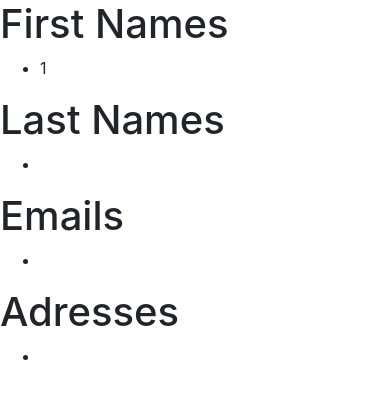
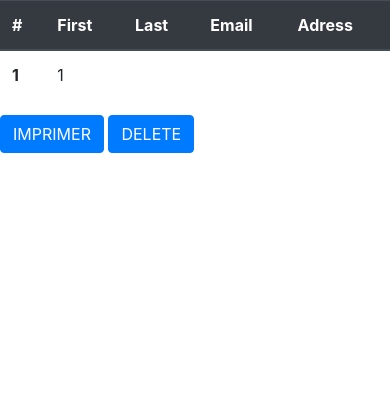
Before and after one commit to AKHRIFJaafar/Projet-3_Formulaire-Inscription, a PHP site: page /affichage.php?firstname=1 in a window 390 px wide. Shown: the top 399 px of the page. Run offline with PHP 8.4, Linux system fonts and the light colour scheme; data that the repository does not hold is empty.

Commit message:
Refactory code

```diff
--- a/Réalisation -Code Source/affichage.php
+++ b/Réalisation -Code Source/affichage.php
@@ -60,58 +60,59 @@ $_SESSION['adress'] =  $adress;
     <meta name="viewport" content="width=device-width, initial-scale=1.0">
     <title>Information</title>
     <link rel="stylesheet" href="https://stackpath.bootstrapcdn.com/bootstrap/4.3.1/css/bootstrap.min.css" integrity="sha384-ggOyR0iXCbMQv3Xipma34MD+dH/1fQ784/j6cY/iJTQUOhcWr7x9JvoRxT2MZw1T" crossorigin="anonymous">
+    <link rel="stylesheet" media="print" href="./css/print.css">
 </head>
 <body>
-    <div class="row">
-    <div class="col-md-3">
-<h1>First Names</h1>
-<ul>
-    <?php
+<table class="table">
+  <thead class="thead-dark">
+    <tr>
+      <th scope="col">#</th>
+      <th scope="col">First</th>
+      <th scope="col">Last</th>
+      <th scope="col">Email</th>
+      <th scope="col">Adress</th>
+    </tr>
+  </thead>
+  <tbody>
+    <tr>
+      <th scope="row">1</th>
+      <?php
         foreach ($firstname as $value) {
         ?>
-        <li><?php echo $value ?></li>
+        <td><?php echo $value ?></td>
         <?php
         }
     ?>
-</ul>
-</div>
-<div class="col-md-3">
-<h1>Last Names</h1>
-<ul>
-    <?php
+
+<?php
         foreach ($lastname as $value) {
         ?>
-        <li><?php echo $value ?></li>
+        <td><?php echo $value ?></td>
         <?php
         }
     ?>
-</ul>
-</div>
-<div class="col-md-3">
-<h1>Emails</h1>
-<ul>
-    <?php
+        <?php
         foreach ($email as $value) {
         ?>
-        <li><?php echo $value ?></li>
+        <td><?php echo $value ?></td>
         <?php
         }
     ?>
-</ul>
-</div>
-<div class="col-md-3">
-<h1>Adresses</h1>
-<ul>
-    <?php
+
+<?php
         foreach ($adress as $value) {
         ?>
-        <li><?php echo $value ?></li>
+        <td><?php echo $value ?></td>
         <?php
         }
     ?>
-</ul>
-</div>
-</div>
+    </tr>
+ </table>
+ <?php session_destroy(); ?>
+<button type="submit" class="btn hideButton btn-primary" onclick="window.print()"
+>IMPRIMER</button>
+
+<button type="submit" class=" hideButton btn btn-primary" onclick="session_destroy()"  >DELETE</button>
 
 
 
--- /dev/null
+++ b/Réalisation -Code Source/css/print.css
@@ -0,0 +1,6 @@
+.hideButton{
+    display: none;
+}
+table{
+background-color: blue;
+}
--- a/Réalisation -Code Source/css/style.css
+++ b/Réalisation -Code Source/css/style.css
@@ -102,7 +102,7 @@ button {
 
 
     @media print {
-      .wrapper, .hideButton{
+      .hideButton {
           display: none;
    }
   }
```
Also changed, not shown: Réalisation -Code Source/index.php (+5 -5 lines).
